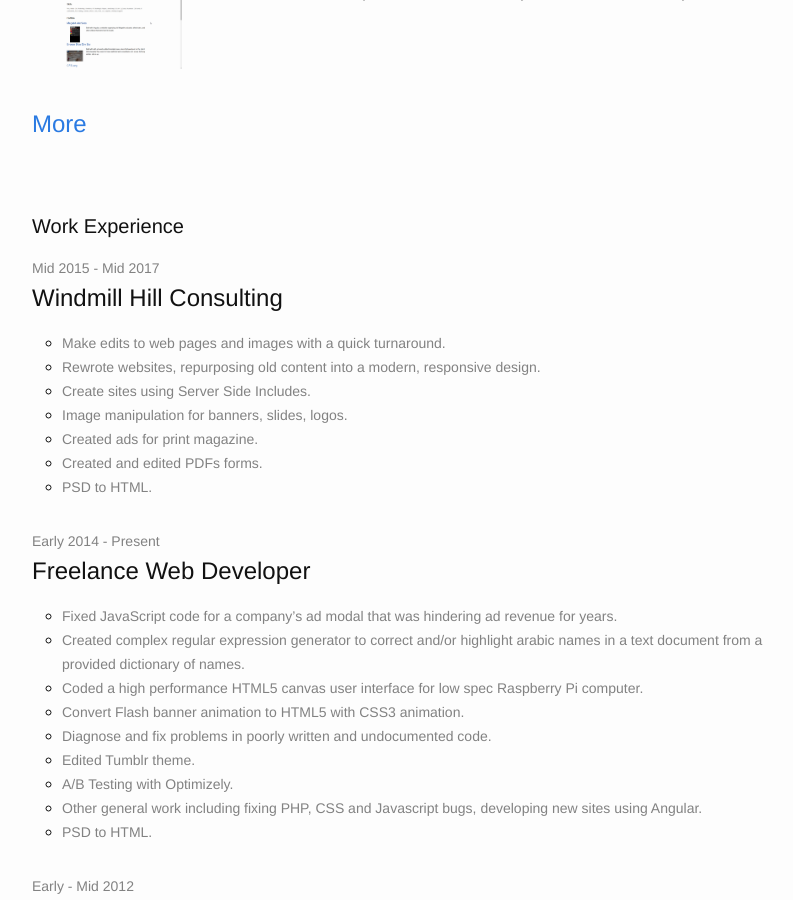
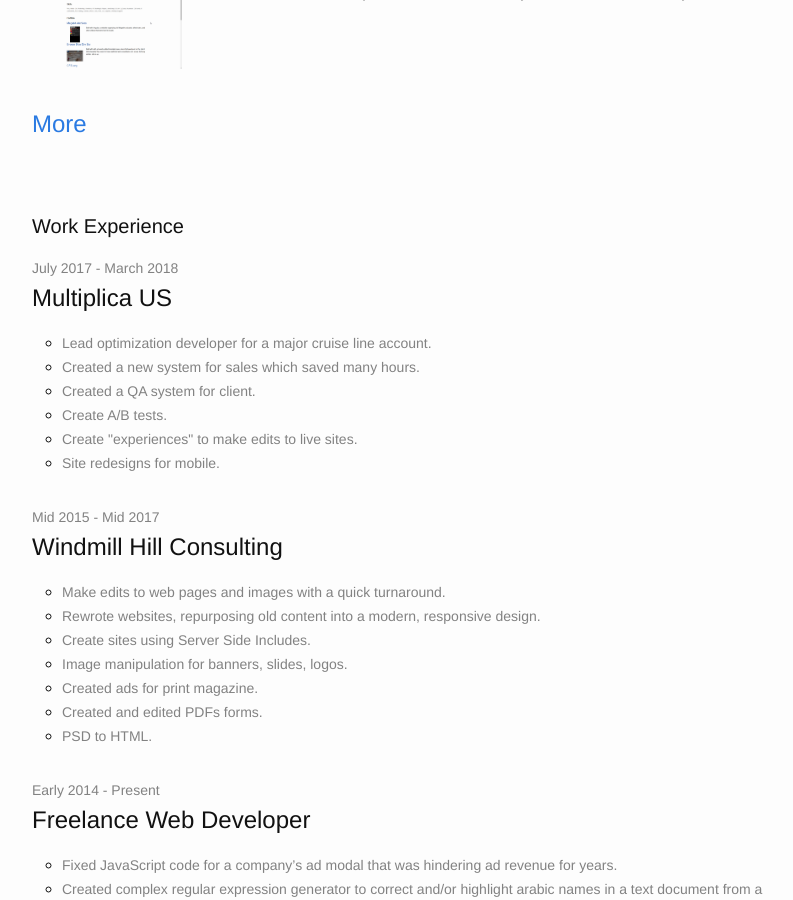
Before and after one commit to Shadaez/shadaez.github.io, a Jekyll site: the page built from index.html, in a window 1280 px wide and 900 px high, scrolled down 766 px. Shown: the whole window, without its empty margins (238-1031 px from the left). Built offline with Jekyll 4.4.1, drawn with Linux system fonts in a browser that asks for light colours.

Commit message:
Jekyll build failure fix

```diff
--- a/_data/experience.json
+++ b/_data/experience.json
@@ -1,4 +1,17 @@
 [
+  {
+    "name": "Multiplica US",
+    "title": "Optimization Developer",
+    "when": "July 2017 - March 2018",
+    "skills": [
+      "Lead optimization developer for a major cruise line account.",
+      "Created a new system for sales which saved many hours.",
+      "Created a QA system for client.",
+      "Create A/B tests.",
+      "Create \"experiences\" to make edits to live sites.",
+      "Site redesigns for mobile."
+    ]
+  },
   {
     "name": "Windmill Hill Consulting",
     "title": "Web Developer",
```
